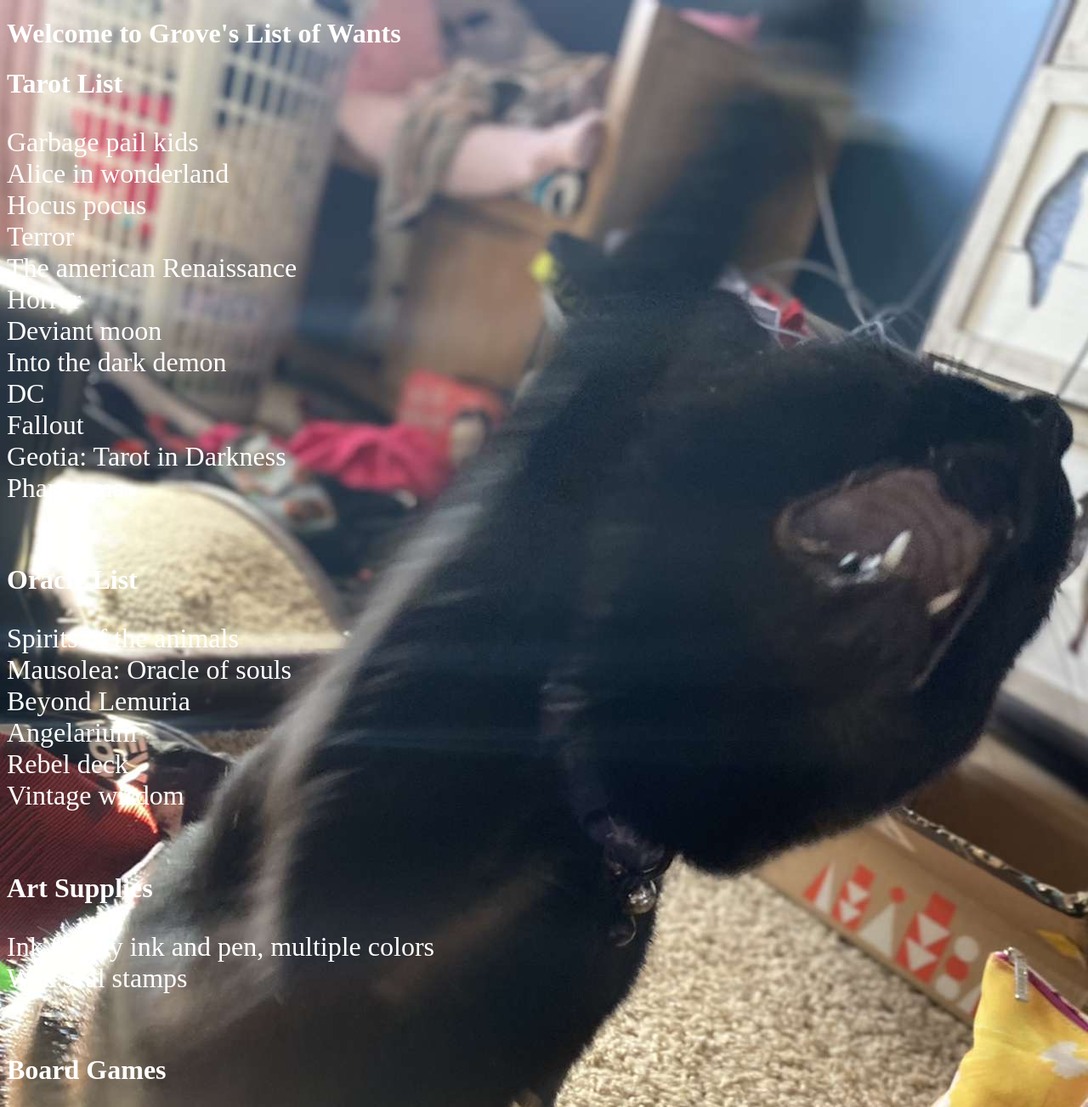
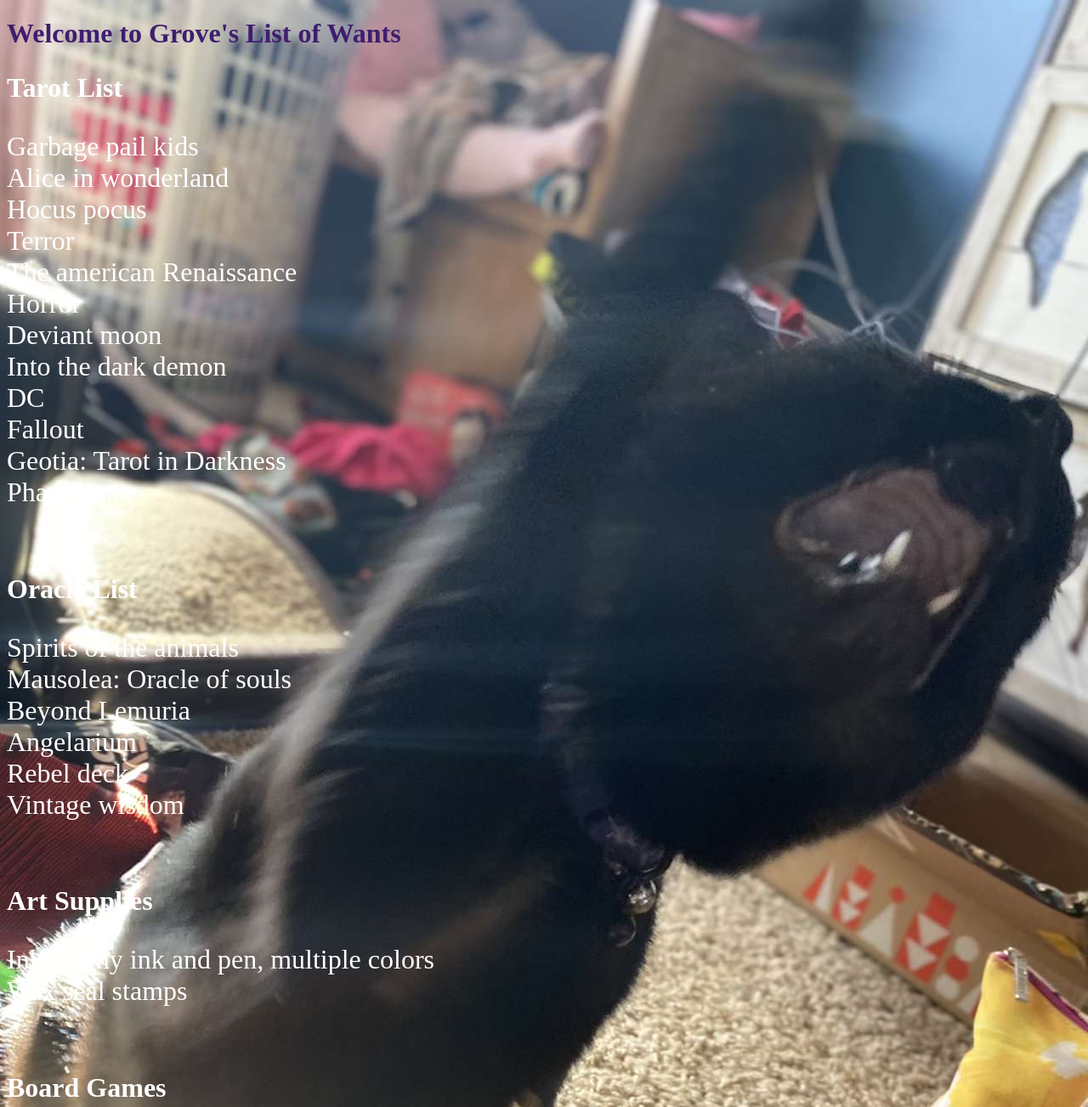
Before and after one commit to GroveofAcorns/Grove-s-Wants, a plain HTML site: page index.html in a window 1280 px wide. Shown: the top 1303 px of the page at 85% size. Drawn offline with Linux system fonts and the light colour scheme.

Commit message:
Update index.html

```diff
--- a/index.html
+++ b/index.html
@@ -11,8 +11,8 @@ body {
 </style>
 </head>
 <body>
-    <h1 style="color: white;">Welcome to Grove's List of Wants</h1>
-     <h1 style="color: white; font-size:xx-large;">Tarot List</h1>
+    <h1 style="color: #3f1d6f;">Welcome to Grove's List of Wants</h1>
+     <h2 style="color: white; font-size:xx-large;">Tarot List</h1>
     <p style="color: white; font-size:xx-large;">Garbage pail kids
     <br>
     Alice in wonderland
@@ -37,7 +37,7 @@ body {
     <br>
     Phantasma</p>
     <br>
-    <h1 style="color: white; font-size:xx-large;">Oracle List</h1>
+    <h2 style="color: white; font-size:xx-large;">Oracle List</h1>
  <p style="color: white; font-size:xx-large;">Spirits of the animals
  <br> Mausolea: Oracle of souls
 <br> Beyond Lemuria
@@ -45,12 +45,12 @@ body {
 <br> Rebel deck
 <br>Vintage wisdom </p>
     <br>
-    <h1  style="color: white; font-size:xx-large;">Art Supplies</h1>
+    <h2  style="color: white; font-size:xx-large;">Art Supplies</h1>
     <p  style="color: white; font-size:xx-large;">Ink for my ink and pen, multiple colors
         <br>Wax seal stamps
     </p>
     <br>
-     <h1 style="color: white; font-size:xx-large;">Board Games</h1>
+     <h2 style="color: white; font-size:xx-large;">Board Games</h1>
     <p style="color: white; font-size:xx-large;">Clues: disney villains
         <br>Sorry: disney villains
         <br>Avalon hill betrayal at the house upon the hill widows walk
@@ -67,7 +67,7 @@ body {
         <br>Monopoly: disney villains
         </p>
     <br>
-     <h1 style="color: white; font-size:xx-large;">PS4 Games</h1>
+     <h2 style="color: white; font-size:xx-large;">PS4 Games</h1>
     <p style="color: white; font-size:xx-large;">borderlands: The Handsome Collection
 <br>
 New Tales from the borderlands
@@ -83,7 +83,7 @@ days Gone
 Mortal combat 11
 <br>
 Aegis of Earth: Protonovous Assault
-</p> <h1 style="color: white; font-size:xx-large;">Pc Games</h1>
+</p> <h2 style="color: white; font-size:xx-large;">Pc Games</h1>
     <p style="color: white; font-size:xx-large;">Rust
     <br>
 Stranded deep
@@ -112,7 +112,7 @@ Salt 2:Shores of Gold
 <br>
 Rooted<a href="pc.html"style="color:white; font-size:xx-large">Pc Games</a>
     <br>
-    <h1 style="color: white; font-size:xx-large;">Misc Items</h1>
+    <h2 style="color: white; font-size:xx-large;">Misc Items</h1>
     <p style="color: white; font-size:xx-large;">Desk clock
         <br>Bow and arrows
         <br>Target for the Bow
```
